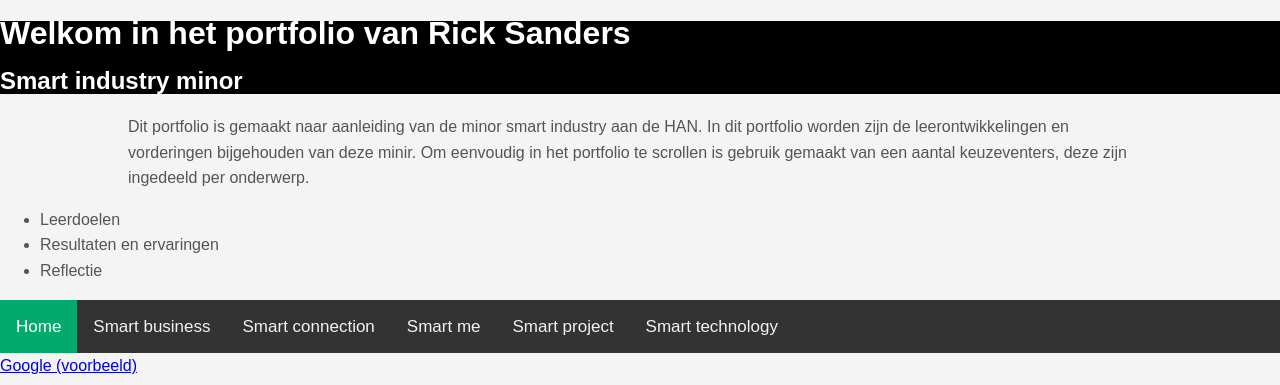
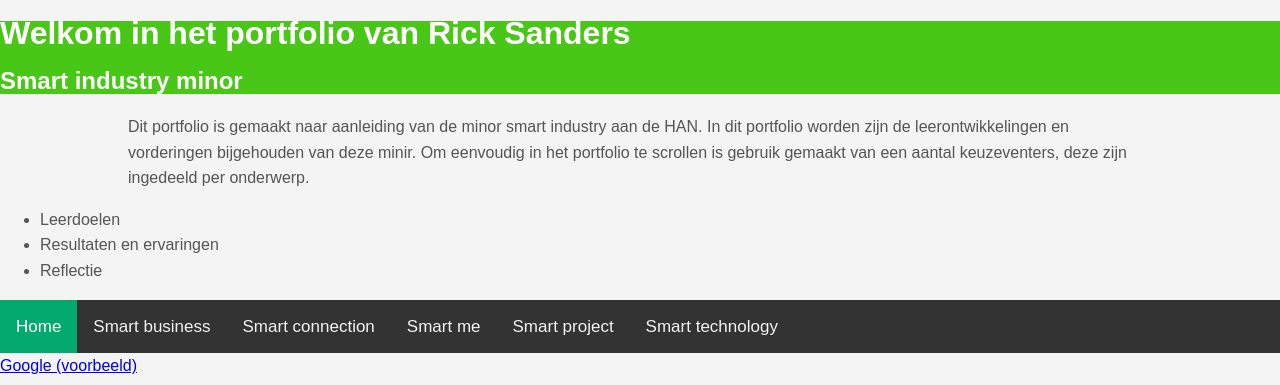
Before and after one commit to RickSanders/Smart-connection, a plain HTML site: page index.html in a window 1280 px wide. Shown: the top 385 px of the page. Drawn offline with Linux system fonts and the light colour scheme.

Commit message:
color change

```diff
--- a/style.css
+++ b/style.css
@@ -14,7 +14,7 @@ body{
 }
 
 #main-header{
-	background-color:rgb(0, 0, 0);
+	background-color:rgb(73, 199, 23);
 	color:#fff;
 }
 
```
